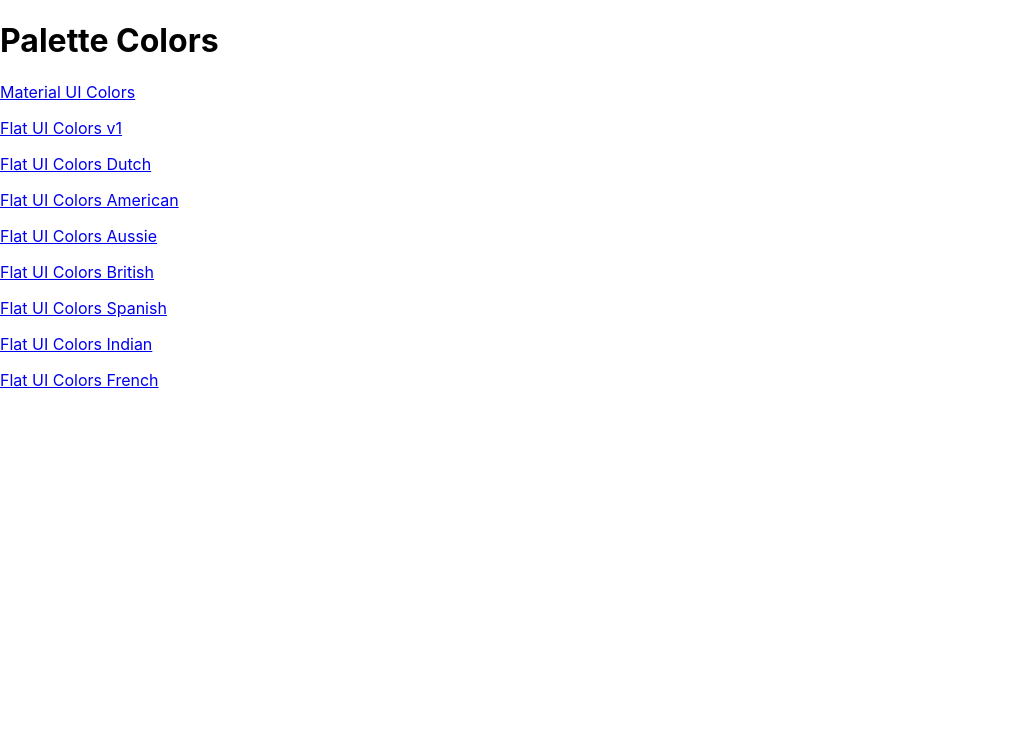
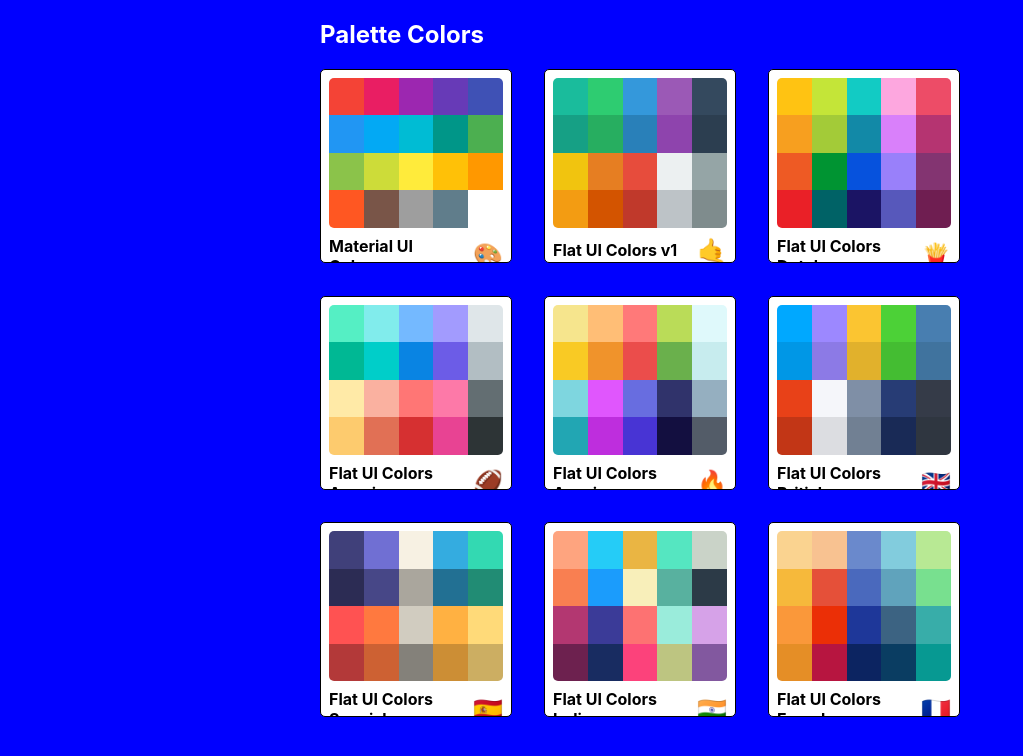
Before and after one commit to abedinosaurs/cinema-palette-reactapp, a React (Create React App) app: page / in a window 1280 px wide. Shown: the top 756 px of the page, without its empty margins (0-1023 px from the left). Built offline with nearby package versions, Linux system fonts and the light colour scheme.

Commit message:
style minipalettes

```diff
--- a/package.json
+++ b/package.json
@@ -5,6 +5,7 @@
   "dependencies": {
     "@material-ui/core": "^4.9.14",
     "@material-ui/icons": "^4.9.1",
+    "@material-ui/styles": "^4.9.14",
     "@testing-library/jest-dom": "^4.2.4",
     "@testing-library/react": "^9.5.0",
     "@testing-library/user-event": "^7.2.1",
--- /dev/null
+++ b/src/MiniPalette.js
@@ -0,0 +1,64 @@
+import React from "react";
+import { withStyles } from "@material-ui/styles";
+
+const styles = {
+	root: {
+		backgroundColor: "white",
+		borderRadius: "5px",
+		padding: "0.5rem",
+		position: "relative",
+		overflow: "hidden",
+		border: "1px solid black",
+		"&:hover": { cursor: "pointer" },
+	},
+	colors: {
+		backgroundColor: "white",
+		height: "150px",
+		wdith: "100%",
+		borderRadius: "5px",
+		overflow: "hidden",
+	},
+	title: {
+		display: "flex",
+		justifyContent: "space-between",
+		alignItems: "center",
+		margin: "0",
+		color: "black",
+		paddingTop: "0.5rem",
+		fontSize: "1rem",
+		position: "relative",
+	},
+	emoji: {
+		marginLeft: "1rem",
+		fontSize: "1.5rem",
+	},
+	miniColor: {
+		height: "25%",
+		width: "20%",
+		display: "inline-block",
+		margin: "0 auto",
+		position: "relative",
+		marginBottom: "-4px",
+	},
+};
+
+function MiniPalette(props) {
+	const { classes, paletteName, emoji, colors } = props;
+	const miniColorBoxes = colors.map((color) => (
+		<div
+			className={classes.miniColor}
+			style={{ backgroundColor: color.color }}
+			key={color.name}
+		></div>
+	));
+	return (
+		<div className={classes.root}>
+			<div className={classes.colors}>{miniColorBoxes}</div>
+			<h5 className={classes.title}>
+				{paletteName} <span className={classes.emoji}>{emoji}</span>
+			</h5>
+		</div>
+	);
+}
+
+export default withStyles(styles)(MiniPalette);
--- a/src/PaletteList.js
+++ b/src/PaletteList.js
@@ -1,18 +1,55 @@
 import React, { Component } from "react";
-import { Link } from "react-router-dom";
+// import { Link } from "react-router-dom";
+import MiniPalette from "./MiniPalette";
+import { withStyles } from "@material-ui/styles";
 
-export default class PaletteList extends Component {
+const styles = {
+	root: {
+		backgroundColor: "blue",
+		height: "100vh",
+		display: "flex",
+		alignItems: "flex-start",
+		justifyContent: "center",
+	},
+	container: {
+		width: "50%",
+		display: "flex",
+		alignItems: "flex-start",
+		flexDirection: "column",
+		flexWrap: "wrap",
+	},
+	nav: {
+		display: "flex",
+		width: "100%",
+		justifyContent: "space-between",
+		color: "white",
+	},
+	palettes: {
+		boxSizing: "border-box",
+		width: "100%",
+		display: "grid",
+		gridTemplateColumns: "repeat(3, 30%)",
+		gridGap: "5%",
+	},
+};
+
+class PaletteList extends Component {
 	render() {
-		const { palettes } = this.props;
+		const { palettes, classes } = this.props;
 		return (
-			<div>
-				<h1>Palette Colors</h1>
-				{palettes.map((p) => (
-					<p>
-						<Link to={`palette/${p.id}`}>{p.paletteName}</Link>
-					</p>
-				))}
+			<div className={classes.root}>
+				<div className={classes.container}>
+					<nav className={classes.nav}>
+						<h1>Palette Colors</h1>
+					</nav>
+					<div className={classes.palettes}>
+						{palettes.map((p) => (
+							<MiniPalette {...p} />
+						))}
+					</div>
+				</div>
 			</div>
 		);
 	}
 }
+export default withStyles(styles)(PaletteList);
```
Also changed, not shown: 1 other file (tests, documents, lock files or other folders).
